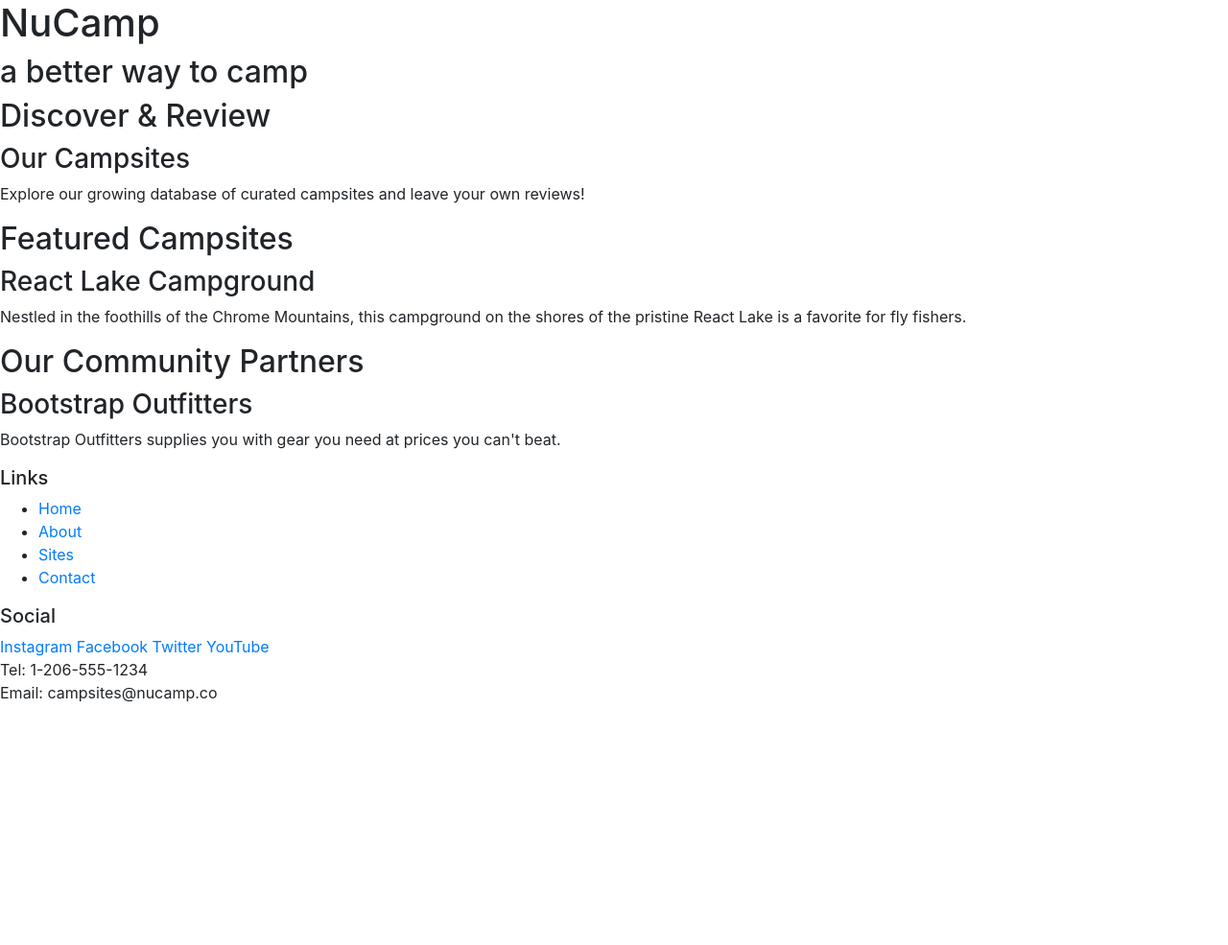
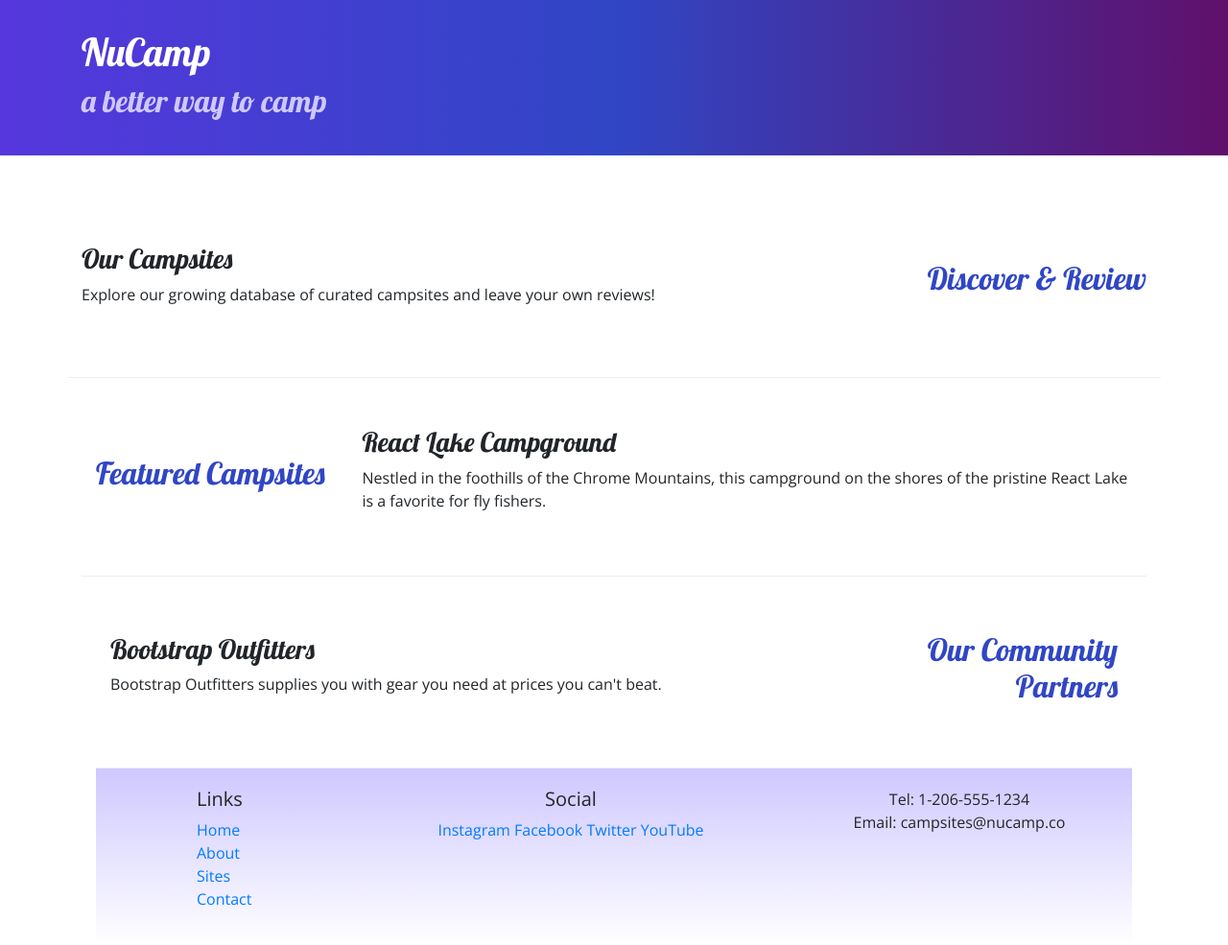
Before and after one commit to SamerBchr/BootstrapProject, a website: page index.html in a window 1280 px wide. Shown: the whole page at 96% size. Before the commit the page ends 800 px from the top, so only its background shows below. Drawn offline with nearby package versions, Linux system fonts and the light colour scheme.

Commit message:
Adding Custom Styles

```diff
--- /dev/null
+++ b/css/styles.css
@@ -0,0 +1,32 @@
+body {
+    font-family: "Open Sans", sans-serif;
+}
+
+h1, h2, h3 {
+    font-family: "Lobster", cursive;
+}
+
+h2 {
+    color: #3046C5;
+}
+
+header h2 {
+    color: #CEC8FF;
+}
+
+footer {
+    background-image: linear-gradient(#CEC8FF, white);
+    padding: 20px 0;
+}
+
+.jumbotron {
+    padding: 30px;
+    background-image: linear-gradient(to right, #5637DD, #3046C5, #60106B);
+    color: white;
+}
+
+.row-content {
+    padding: 50px 0;
+    border-bottom: 1px ridge;
+    min-height: 200px;
+}
--- a/index.html
+++ b/index.html
@@ -9,55 +9,87 @@
         <!-- Bootstrap CSS -->
         <link rel="stylesheet" href="node_modules/bootstrap/dist/css/bootstrap.min.css" />
 
+        <!-- Additional CSS must be placed after Bootstrap CSS -->
+        <link rel="stylesheet" href="https://fonts.googleapis.com/css?family=Lobster|Open+Sans" />
+        <link rel="stylesheet" href="css/styles.css" />
         <title>NuCamp: A Better Way To Camp</title>
     </head>
+
 <body>
 
-    <header>
-        <div>
+    <header class="jumbotron jumbotron-fluid">
+        <div class="container">
+            <div class="row">
+                <div class="col">
                     <h1>NuCamp</h1>
                     <h2>a better way to camp</h2>
                 </div>
+            </div>
+        </div>
     </header>
-
-    <div>
-        <h2>Discover & Review</h2>
+    <div class="container">
+        <div class="row row-content align-items-center">
+            <div class="col-sm-4 order-sm-last col-md-3 ">
+                <h2 class="text-sm-right">Discover & Review</h2>
+            </div>
+            <div class="col">
                 <h3>Our Campsites</h3>
                 <p>Explore our growing database of curated campsites and leave your own reviews!</p>
             </div>
-
-    <div>
-        <h2>Featured Campsites</h2>
-        <h3>React Lake Campground</h3>
-        <p>Nestled in the foothills of the Chrome Mountains, this campground on the shores of the pristine React Lake is a favorite for fly fishers.</p>
         </div>
 
-    <div>
-        <h2>Our Community Partners</h2>
+
+
+
+        <div class="container">
+            <div class="row row-content align-items-center">
+                <div class="col-sm-4 col-md-3">
+                    <h2>Featured Campsites</h2>
+                </div>
+                <div class="col">
+                    <h3>React Lake Campground</h3>
+                    <p>Nestled in the foothills of the Chrome Mountains, this campground on the shores of the pristine
+                        React
+                        Lake is a favorite for fly fishers.</p>
+                </div>
+            </div>
+
+            <div class="container">
+                <div class="row row-content align-items-center">
+                    <div class="col-sm-4 order-sm-last col-md-3">
+                        <h2 class="text-sm-right">Our Community Partners</h2>
+                    </div>
+                    <div class="col">
                         <h3>Bootstrap Outfitters</h3>
                         <p>Bootstrap Outfitters supplies you with gear you need at prices you can't beat.</p>
                     </div>
+                </div>
+            </div>
 
             <footer>
-        <div>
+                <div class="container">
+                    <div class="row">
+                        <div class="col-4 col-sm-2 offset-1">
                             <h5>Links</h5>
-            <ul>
+                            <ul class="list-unstyled">
                                 <li><a href="#">Home</a></li>
                                 <li><a href="#">About</a></li>
                                 <li><a href="#">Sites</a></li>
                                 <li><a href="#">Contact</a></li>
                             </ul>
                         </div>
-        <div>
+                        <div class="col-6 col-sm-5 text-center">
                             <h5>Social</h5>
                             <a href="http://instagram.com/">Instagram</a>
                             <a href="http://facebook.com/">Facebook</a>
                             <a href="http://twitter.com/">Twitter</a>
                             <a href="http://youtube.com/">YouTube</a>
                         </div>
-        <div>
+                        <div class="col-sm-4 text-center">
                             Tel: 1-206-555-1234<br />
                             Email: campsites@nucamp.co
+                        </div>
+                    </div>
                 </div>
             </footer>
             <!-- jQuery must come first, then Popper.js, then the Bootstrap JavaScript plugins.-->
```
Lines whose indentation alone changed are shown as unchanged.
